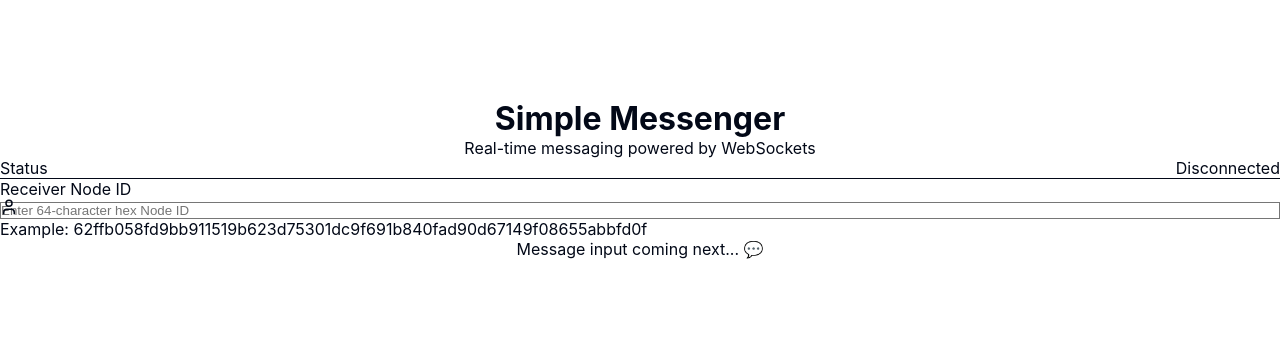
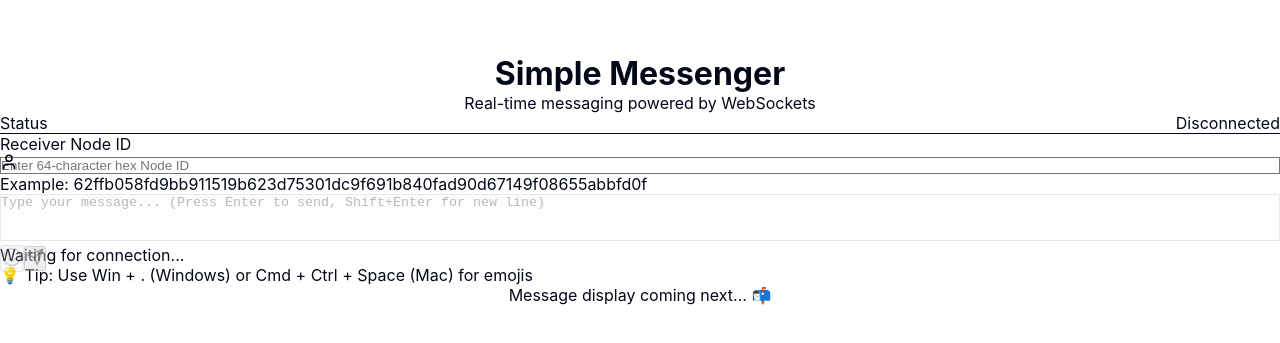
Before and after one commit to blockneural/simple-messenger, a Next.js app in the folder frontend/: page / in a window 1280 px wide. Shown: the part 221-564 px from the top of the page. Built offline with nearby package versions, Linux system fonts and the light colour scheme; no server answers.

Commit message:
feat: complete message input component

```diff
--- a/frontend/app/page.tsx
+++ b/frontend/app/page.tsx
@@ -3,11 +3,27 @@
 import { useState } from 'react'
 import { useWebSocket } from '@/hooks/useWebSocket'
 import ReceiverInput from '@/components/ReceiverInput'
+import MessageInput from '@/components/MessageInput'
+import { nodeIdSchema } from '@/lib/validation'
 
 export default function Home() {
-  const [myNodeId, setMyNodeId] = useState<string | null>(null)
+  const [myNodeId, setMyNodeId] = useState<string>('a1b2c3d4e5f6789012345678901234567890123456789012345678901234abcd')
   const [receiverNodeId, setReceiverNodeId] = useState<string>('')
-  const { connectionStatus } = useWebSocket(myNodeId)
+  const { connectionStatus, sendMessage } = useWebSocket(myNodeId)
+
+  const handleSendMessage = (message: string) => {
+    // validate receiver ID before sending
+    const isValidReceiver = nodeIdSchema.safeParse(receiverNodeId)
+
+    if (!isValidReceiver.success) {
+      console.error('Invalid receiver Node ID')
+      return
+    }
+
+    sendMessage(receiverNodeId, message, myNodeId)
+  }
+
+  const canSendMessage = receiverNodeId.length === 64 && connectionStatus.connected
 
   return (
     <main className="flex min-h-screen flex-col items-center justify-center p-6">
@@ -43,8 +59,15 @@ export default function Home() {
             currentNodeId={receiverNodeId}
           />
 
+          {/* Message Input */}
+          <MessageInput
+            onSendMessage={handleSendMessage}
+            disabled={!canSendMessage}
+            isConnected={connectionStatus.connected}
+          />
+
           <p className="text-center text-slate-500 text-sm">
-            Message input coming next... 💬
+            Message display coming next... 📬
           </p>
         </div>
       </div>
--- /dev/null
+++ b/frontend/components/MessageInput.tsx
@@ -0,0 +1,127 @@
+'use client'
+
+import { useState } from 'react'
+import { useForm } from 'react-hook-form'
+import { zodResolver } from '@hookform/resolvers/zod'
+import { z } from 'zod'
+import { messageSchema } from '@/lib/validation'
+import { Send, Smile } from 'lucide-react'
+
+const formSchema = z.object({
+  message: messageSchema,
+})
+
+type FormData = z.infer<typeof formSchema>
+
+interface MessageInputProps {
+  onSendMessage: (message: string) => void
+  disabled?: boolean
+  isConnected?: boolean
+}
+
+export default function MessageInput({ onSendMessage, disabled, isConnected }: MessageInputProps) {
+  const [isSending, setIsSending] = useState(false)
+
+  const {
+    register,
+    handleSubmit,
+    reset,
+    formState: { errors },
+  } = useForm<FormData>({
+    resolver: zodResolver(formSchema),
+  })
+
+  const onSubmit = async (data: FormData) => {
+    if (!isConnected || disabled) return
+
+    setIsSending(true)
+    onSendMessage(data.message)
+    reset()
+
+    // simulate send delay for better UX
+    setTimeout(() => {
+      setIsSending(false)
+    }, 300)
+  }
+
+  const handleKeyDown = (e: React.KeyboardEvent<HTMLTextAreaElement>) => {
+    if (e.key === 'Enter' && !e.shiftKey) {
+      e.preventDefault()
+      handleSubmit(onSubmit)()
+    }
+  }
+
+  const openEmojiPicker = () => {
+    // trigger native emoji picker
+    // Windows: Win + .
+    // Mac: Cmd + Ctrl + Space
+    const textarea = document.querySelector('textarea')
+    if (textarea) {
+      textarea.focus()
+    }
+  }
+
+  return (
+    <form onSubmit={handleSubmit(onSubmit)} className="space-y-2">
+      <div className="relative">
+        <textarea
+          {...register('message')}
+          onKeyDown={handleKeyDown}
+          placeholder="Type your message... (Press Enter to send, Shift+Enter for new line)"
+          disabled={disabled || !isConnected}
+          rows={3}
+          className={`w-full px-4 py-3 pr-24 rounded-lg border bg-white dark:bg-slate-700
+            text-slate-900 dark:text-white placeholder:text-slate-400
+            focus:outline-none focus:ring-2 transition-all resize-none
+            ${errors.message
+              ? 'border-red-300 focus:ring-red-500/20 focus:border-red-500'
+              : 'border-slate-300 dark:border-slate-600 focus:ring-blue-500/20 focus:border-blue-500'
+            }
+            ${(disabled || !isConnected) ? 'opacity-50 cursor-not-allowed' : ''}`}
+        />
+
+        <div className="absolute right-3 bottom-3 flex items-center gap-2">
+          <button
+            type="button"
+            onClick={openEmojiPicker}
+            disabled={disabled || !isConnected}
+            className="p-1.5 rounded-md hover:bg-slate-100 dark:hover:bg-slate-600
+              text-slate-400 hover:text-slate-600 dark:hover:text-slate-300
+              transition-colors disabled:opacity-50 disabled:cursor-not-allowed"
+            title="Open emoji picker (Win + . or Cmd + Ctrl + Space)"
+          >
+            <Smile size={20} />
+          </button>
+
+          <button
+            type="submit"
+            disabled={disabled || !isConnected || isSending}
+            className={`p-2 rounded-lg transition-all font-medium
+              ${disabled || !isConnected || isSending
+                ? 'bg-slate-200 dark:bg-slate-700 text-slate-400 cursor-not-allowed'
+                : 'bg-blue-600 hover:bg-blue-700 text-white shadow-md hover:shadow-lg'
+              }`}
+          >
+            <Send size={18} />
+          </button>
+        </div>
+      </div>
+
+      {errors.message && (
+        <p className="text-sm text-red-600 dark:text-red-400">
+          {errors.message.message}
+        </p>
+      )}
+
+      {!isConnected && (
+        <p className="text-sm text-amber-600 dark:text-amber-400">
+          Waiting for connection...
+        </p>
+      )}
+
+      <p className="text-xs text-slate-500 dark:text-slate-400">
+        💡 Tip: Use Win + . (Windows) or Cmd + Ctrl + Space (Mac) for emojis
+      </p>
+    </form>
+  )
+}
```
